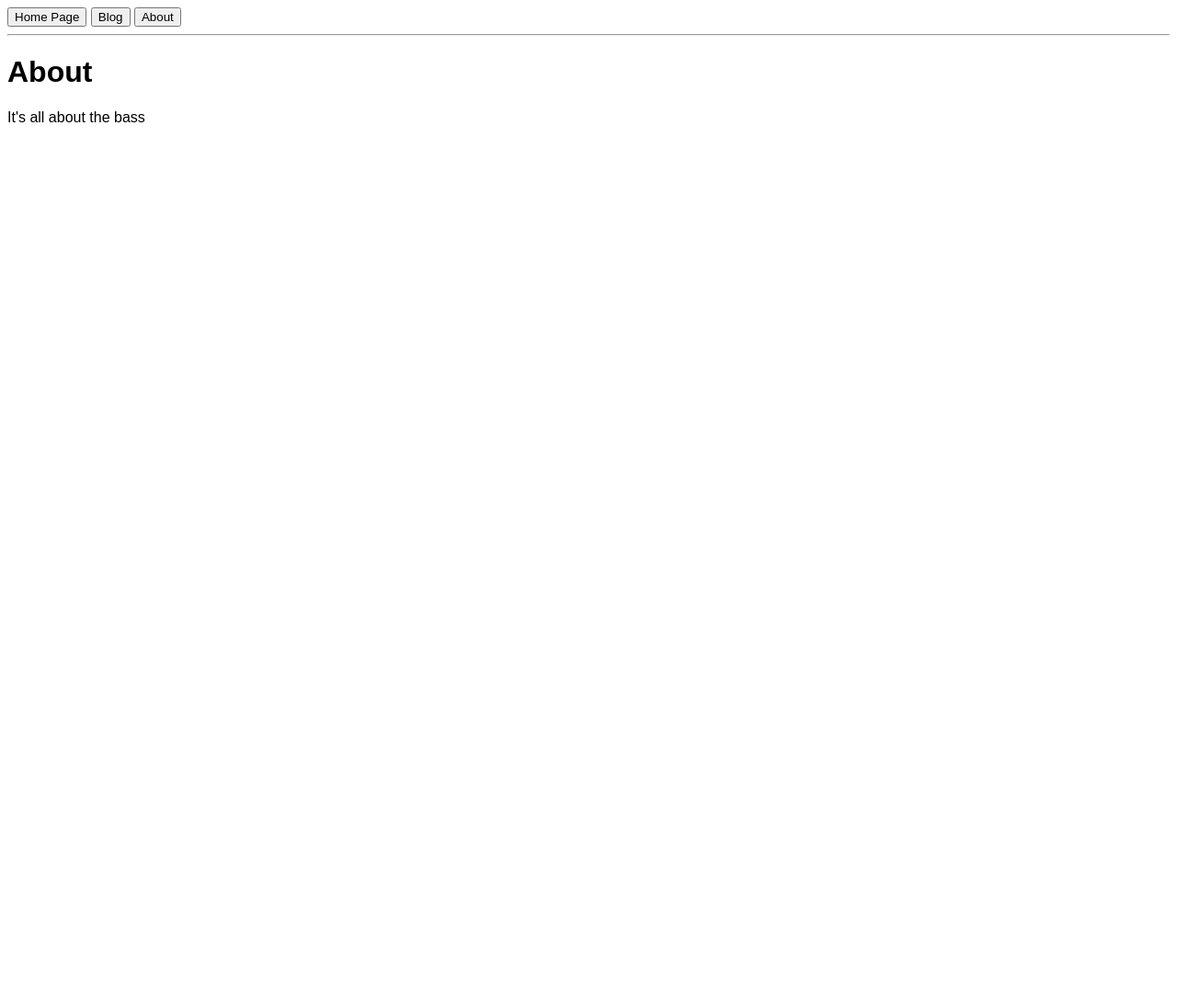
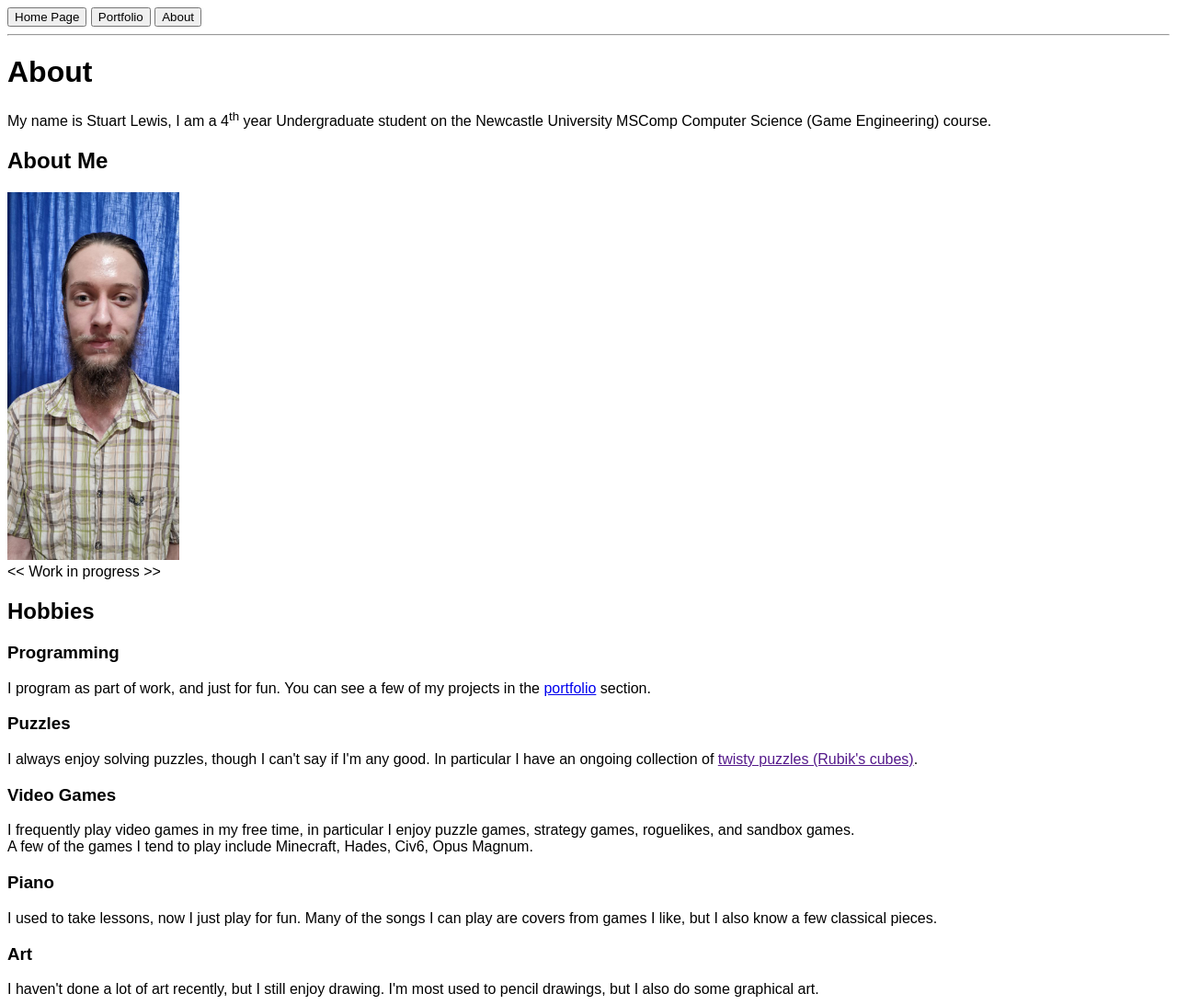
Before and after one commit to blacktack2/Website, a Jekyll site: the page built from about.html, in a window 1280 px wide. Shown: the whole page at 92% size. Built offline with Jekyll 4.4.1, drawn with Linux system fonts in a browser that asks for light colours; before the commit the page ends 900 px from its top, so only the background shows below that.

Commit message:
Create simple about page

```diff
--- a/_data/navigation.yml
+++ b/_data/navigation.yml
@@ -1,6 +1,6 @@
 - name: Home Page
   link: /
-- name: Blog
-  link: /blog.html
+- name: Portfolio
+  link: /portfolio.html
 - name: About
   link: /about.html
--- a/about.html
+++ b/about.html
@@ -3,4 +3,37 @@ layout: page
 title: About
 ---
 
-It's all about the bass
+<div>
+    My name is Stuart Lewis, I am a 4<sup>th</sup> year Undergraduate student on the Newcastle University MSComp Computer Science (Game Engineering) course.
+</div>
+
+<h2>About Me</h2>
+
+<img src="/images/about/Portrait.jpg" alt="Portrait picture of me" height="400" />
+
+<br />
+<< Work in progress >>
+
+<h2>Hobbies</h2>
+
+<h3>Programming</h3>
+
+I program as part of work, and just for fun. You can see a few of my projects in the <a href="/portfolio.html">portfolio</a> section.
+
+<h3>Puzzles</h3>
+
+I always enjoy solving puzzles, though I can't say if I'm any good. In particular I have an ongoing collection of <a href="">twisty puzzles (Rubik's cubes)</a>.
+
+<h3>Video Games</h3>
+
+I frequently play video games in my free time, in particular I enjoy puzzle games, strategy games, roguelikes, and sandbox games.
+<br />
+A few of the games I tend to play include Minecraft, Hades, Civ6, Opus Magnum.
+
+<h3>Piano</h3>
+
+I used to take lessons, now I just play for fun. Many of the songs I can play are covers from games I like, but I also know a few classical pieces.
+
+<h3>Art</h3>
+
+I haven't done a lot of art recently, but I still enjoy drawing. I'm most used to pencil drawings, but I also do some graphical art.
--- /dev/null
+++ b/portfolio.html
@@ -0,0 +1,4 @@
+---
+layout: page
+title: Portfolio
+---
```
Also changed, not shown: images/about/Portrait.jpg (added), 1 other file.
